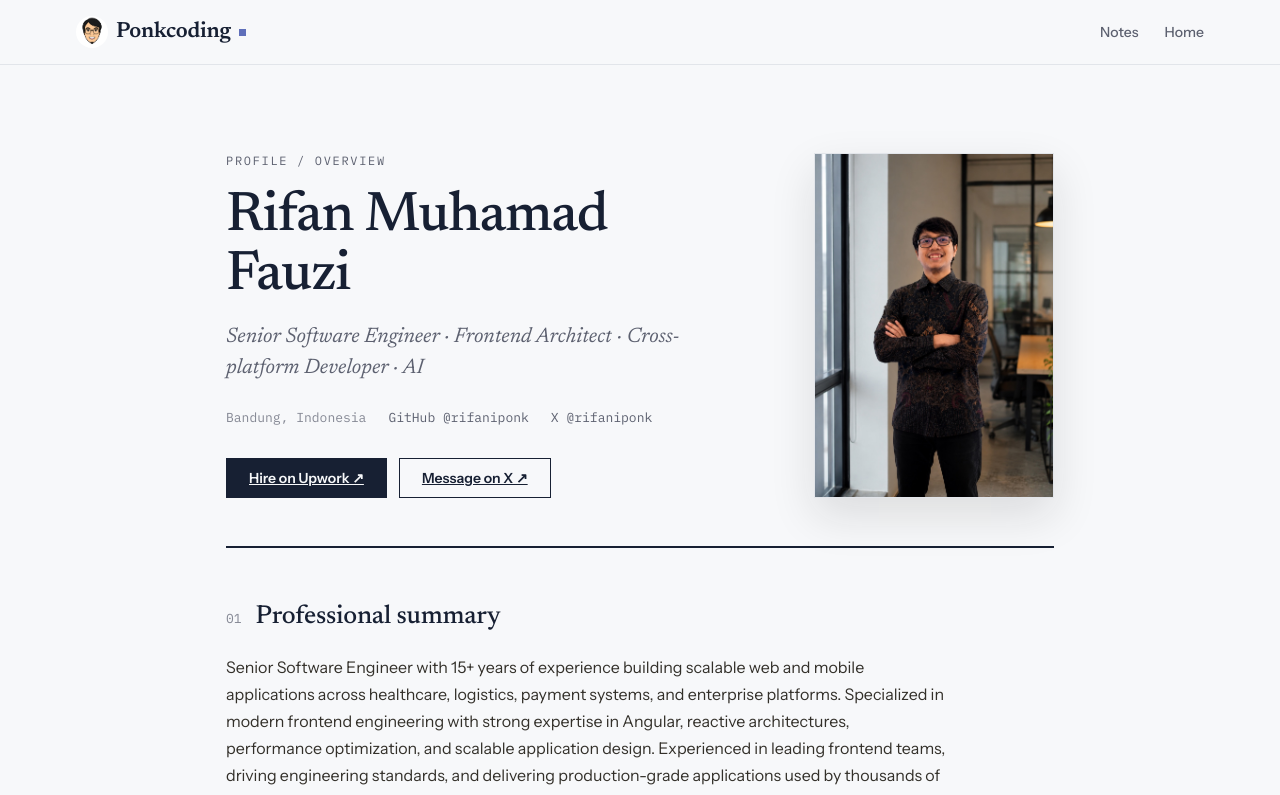
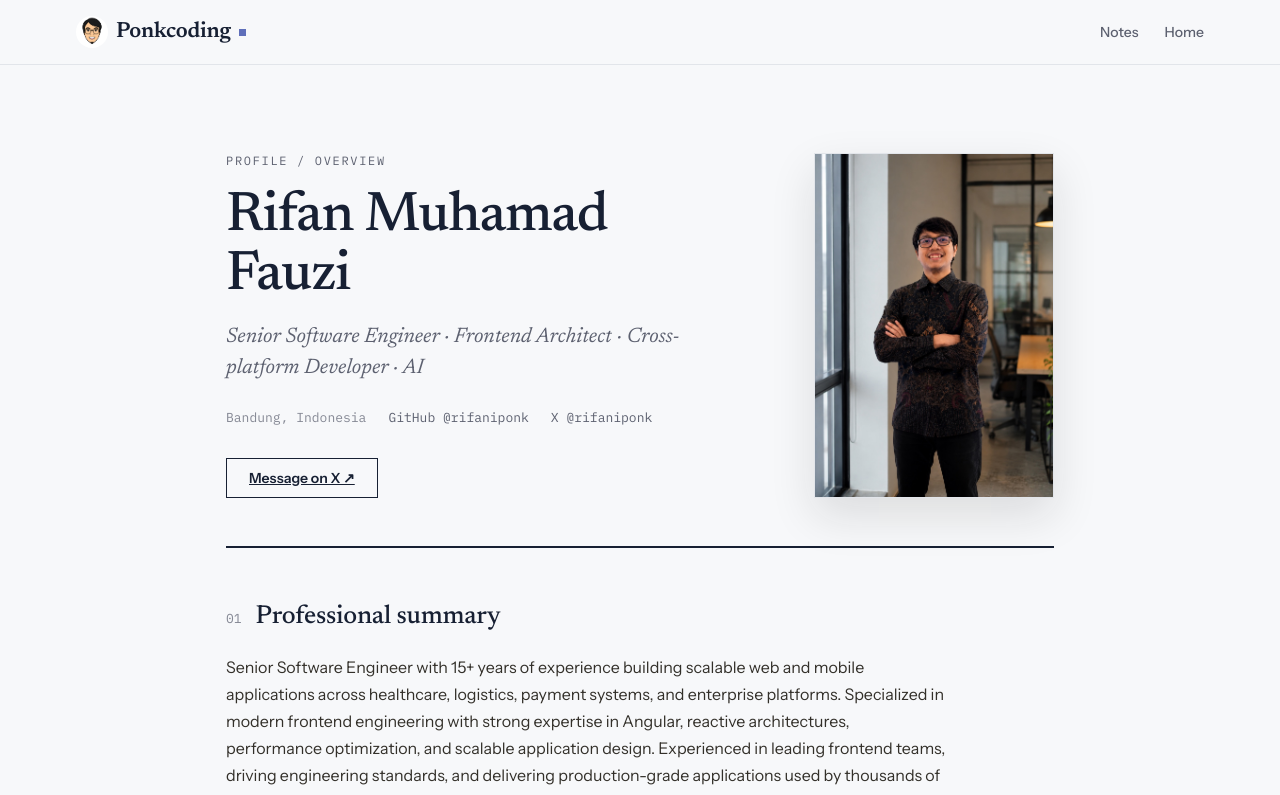
Before and after one commit to rifaniponk/ponkcoding, a React (Vite) app: page /profile in a window 1280 px wide. Shown: the top 795 px of the page. Built offline with nearby package versions, Linux system fonts and the light colour scheme.

Commit message:
fix: remove Hire on Upwork hero button, keep Upwork link

```diff
--- a/src/pages/Profile/Profile.tsx
+++ b/src/pages/Profile/Profile.tsx
@@ -57,9 +57,6 @@ export function Profile() {
                 </li>
               </ul>
               <div className="profile-hero__actions">
-                <Button href={PROFILE.upworkUrl} target="_blank" rel="noreferrer">
-                  Hire on Upwork ↗
-                </Button>
                 <Button variant="secondary" href={PROFILE.xUrl} target="_blank" rel="noreferrer">
                   Message on X ↗
                 </Button>
```
